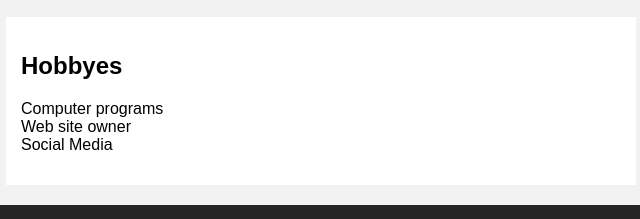
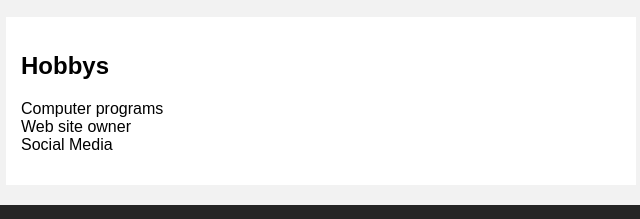
Before and after one commit to denisotarov/denis-otarov, a plain HTML site: page index.html in a window 1280 px wide. Shown: the part 776-995 px from the top of the page, 319-959 px from the left. Drawn offline with Linux system fonts and the light colour scheme.

Commit message:
Update index.html

```diff
--- a/index.html
+++ b/index.html
@@ -92,7 +92,7 @@
 
     <!-- Hobbies Section -->
     <section>
-        <h2>Hobbyes</h2>
+        <h2>Hobbys</h2>
         <ul>
             <li>Computer programs</li>
             <li>Web site owner</li>
```
